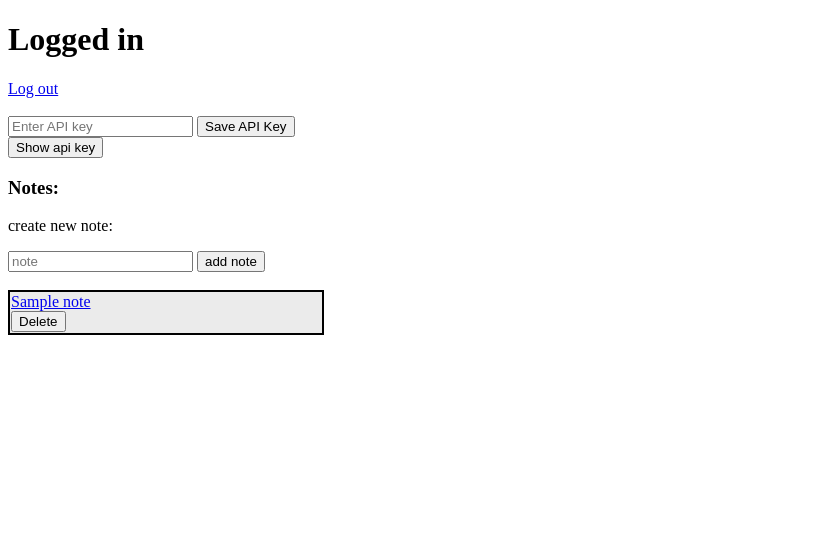
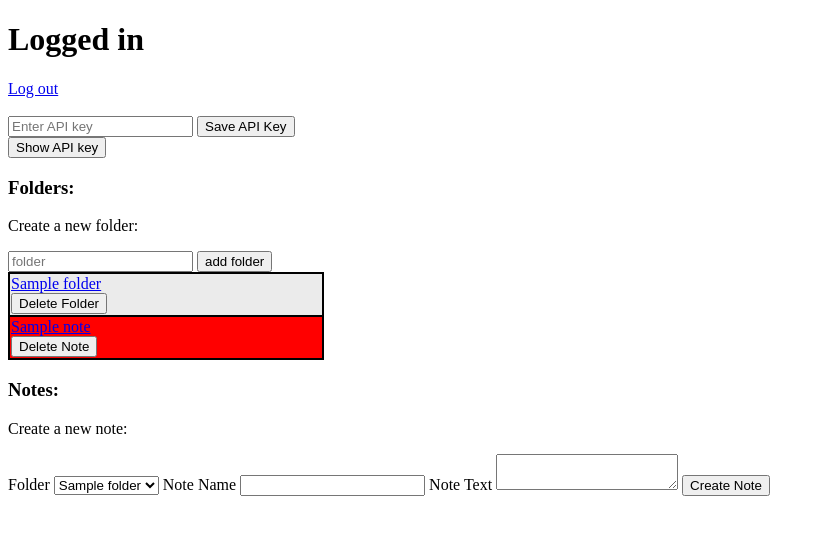
Before and after one commit to OfficerGreg/meta-plate, a Flask app: page /dashboard in a window 1280 px wide. Shown: the top 535 px of the page, without its empty margins (0-825 px from the left). Run offline with Flask 3, Linux system fonts and the light colour scheme; a user stored in the database is signed in; tables that the repository leaves empty hold one stand-in row (values such as "Sample post").

Commit message:
added folders

```diff
--- a/requirements.txt
+++ b/requirements.txt
@@ -5,6 +5,7 @@ Flask-Bcrypt==1.0.1
 Flask-Login==0.6.2
 Flask-SQLAlchemy==3.0.3
 openai==0.*
+Flask-OAuthlib==0.9.*
 
 pyttsx3==2.90
 SpeechRecognition==3.10.0
--- a/src/app.py
+++ b/src/app.py
@@ -3,11 +3,11 @@ from flask_login import login_user, LoginManager, login_required, logout_user, c
 from wtforms.validators import InputRequired, Length, ValidationError
 from flask_bcrypt import Bcrypt
 
-from models import db, User, Note
+from models import db, User, Note, Folder
 from register import RegisterForm
 from login import LoginForm
 from notes import NotesForm
-
+from folder import FolderForm
 
 template_dir = "../templates/"
 static_dir = "../static/"
@@ -16,10 +16,7 @@ app = Flask(__name__, template_folder=template_dir, static_folder=static_dir)
 
 bcrypt = Bcrypt(app)
 
-
 app.config["SQLALCHEMY_DATABASE_URI"] = "sqlite:///database.db"
-# move database.db to root if upper cocmmand not working
-#app.config["SQLALCHEMY_DATABASE_URI"] = "sqlite:///database.db"
 app.config["SECRET_KEY"] = "secret_key"
 
 login_manager = LoginManager()
@@ -38,8 +35,8 @@ db.init_app(app)
 with app.app_context():
     db.create_all()
 
+
 # Routes
-
 
 @app.route("/")
 def home():
@@ -62,24 +59,30 @@ def login():
     return render_template("login.html", form=form)
 
 
+
 @app.route("/dashboard", methods=["GET", "POST"])
 @login_required
 def dashboard():
     user = current_user
 
+    folder_form = FolderForm()
+    if folder_form.validate_on_submit():
+        user.add_folder(folder_form.folder.data)
+        return redirect(url_for("dashboard"))
+
+    folders = user.folders
 
     notes_form = NotesForm()
+    notes_form.folder_id.choices = [(folder.id, folder.name) for folder in folders]
     if notes_form.validate_on_submit():
-        # Add a new note
-        user.add_note(notes_form.note.data, "")
-
+        folder_id = notes_form.folder_id.data
+        note_name = notes_form.note_name.data
+        note_text = notes_form.note_text.data
+        user.add_note_to_folder(folder_id, note_name, note_text)
         return redirect(url_for("dashboard"))
-        #note = Note(name=notes_form.note.data, text="", user_id=current_user.id)
-        # db.session.add(note)
-        # db.session.commit()
 
     notes = user.get_notes()
-    return render_template("dashboard.html", notes_form=notes_form, notes=notes)
+    return render_template("dashboard.html", user=user, folder_form=folder_form, notes_form=notes_form, notes=notes)
 
 
 @app.route("/note/<note_id>", methods=["GET", "POST"])
@@ -87,7 +90,7 @@ def dashboard():
 def note(note_id):
     note = Note.query.get(note_id)
 
-    # Anti hacker security
+    # Anti-hacker security
     if note.user_id != current_user.id:
         return render_template("unauthorized.html")
 
@@ -96,7 +99,7 @@ def note(note_id):
         note_content = request.form.get("note_content")
         note.text = note_content
         db.session.commit()
-        return redirect(url_for('note', note_id=note_id))
+        return redirect(url_for("note", note_id=note_id))
 
     return render_template("note.html", note=note)
 
@@ -134,18 +137,37 @@ def delete_note():
     if note.user_id != current_user.id:
         return render_template("unauthorized.html")
 
+    if note.folder:
+        # Delete note from folder
+        note.folder.notes.remove(note)
+
     db.session.delete(note)
     db.session.commit()
 
     flash("Note deleted successfully", "success")
     return redirect(url_for("dashboard"))
 
+@app.route("/delete_folder", methods=["POST"])
+@login_required
+def delete_folder():
+    folder_id = request.form.get("folder_id")
+    folder = Folder.query.get(folder_id)
+
+    # Anti-hacker security
+    if folder.user_id != current_user.id:
+        return render_template("unauthorized.html")
+
+    # Delete all notes within the folder
+    for note in folder.notes:
+        db.session.delete(note)
+
+    db.session.delete(folder)
+    db.session.commit()
+
+    flash("Folder and its notes deleted successfully", "success")
+    return redirect(url_for("dashboard"))
 
 
-#Error handling
-@app.errorhandler(404)
-def page_not_found(error):
-    return render_template('404.html'), 404
 
 if __name__ == "__main__":
     app.run(debug=True)
--- /dev/null
+++ b/src/folder.py
@@ -0,0 +1,9 @@
+from flask_wtf import FlaskForm
+from wtforms import StringField, SubmitField
+from wtforms.validators import InputRequired, Length
+
+
+class FolderForm(FlaskForm):
+   folder = StringField(validators=[InputRequired(),
+      Length(min=4, max=30)], render_kw={"placeholder": "folder"})
+   submit = SubmitField("add folder")
--- a/src/models.py
+++ b/src/models.py
@@ -7,44 +7,79 @@ db = SQLAlchemy()
 
 # User Table Model for DB
 class User(db.Model, UserMixin):
-   id = db.Column(db.Integer, primary_key=True)
-   username = db.Column(db.String(30), nullable=False, unique=True)
-   email    = db.Column(db.String(50), nullable=False, unique=True)
-   password = db.Column(db.String(100), nullable=False)
-   notes    = db.relationship("Note", backref="user", lazy=True)
+    id = db.Column(db.Integer, primary_key=True)
+    username = db.Column(db.String(30), nullable=False, unique=True)
+    email = db.Column(db.String(50), nullable=False, unique=True)
+    password = db.Column(db.String(100), nullable=False)
+    folders = db.relationship("Folder", backref="user", lazy=True)
+
+    def get_notes(self):
+        notes = []
+        for folder in self.folders:
+            notes.extend(folder.notes)
+        return notes
+
+    def get_note_by_id(self, note_id):
+        for folder in self.folders:
+            for note in folder.notes:
+                if note.id == note_id:
+                    return note
+        return None
+
+    def add_note_to_folder(self, folder_id, note_name, note_text):
+        folder = self.get_folder_by_id(folder_id)
+        if folder:
+            note = Note(name=note_name, text=note_text, folder=folder, user=self)
+            db.session.add(note)
+            db.session.commit()
+
+    def delete_note_by_id(self, note_id):
+        note = self.get_note_by_id(note_id)
+        if note:
+            db.session.delete(note)
+            db.session.commit()
+
+    def set_note_text(self, note_id, note_text):
+        note = self.get_note_by_id(note_id)
+        if note:
+            note.text = note_text
+            db.session.commit()
+
+    def get_folder_by_id(self, folder_id):
+        for folder in self.folders:
+            if folder.id == folder_id:
+                return folder
+        return None
+
+    def add_folder(self, folder_name):
+        folder = Folder(name=folder_name, user=self)
+        db.session.add(folder)
+        db.session.commit()
+
+    def add_note_to_folder(self, folder_id, note_name, note_text):
+        folder = Folder.query.get(folder_id)
+        if folder and folder.user_id == self.id:
+            note = Note(name=note_name, text=note_text, folder_id=folder_id, user_id=self.id)
+            db.session.add(note)
+            db.session.commit()
+
+    def delete_folder_by_id(self, folder_id):
+        folder = self.get_folder_by_id(folder_id)
+        if folder:
+            db.session.delete(folder)
+            db.session.commit()
 
 
-   def get_notes(self):
-      return self.notes
-
-   def add_note(self, note_name, note_text):
-      # Check if the note name is unique
-      if not any(note.name == note_name for note in self.notes):
-         note = Note(name=note_name, text=note_text, user=self)
-         db.session.add(note)
-         db.session.commit()
-
-   def delete_note_by_name(self, note_name):
-      note = next((note for note in self.notes if note.name == note_name), None)
-      if note:
-         db.session.delete(note)
-         db.session.commit()
+class Folder(db.Model):
+    id = db.Column(db.Integer, primary_key=True)
+    name = db.Column(db.String(30), nullable=False, unique=True)
+    user_id = db.Column(db.Integer, db.ForeignKey("user.id"), nullable=False)
+    notes = db.relationship("Note", backref="folder", lazy=True)
 
 
-   def add_text(self, note_name, note_text):
-      note = next((note for note in self.notes if note.name == note_name), None)
-      if note:
-         note.text = note_text
-         db.session.commit()
-
-# Note Table Model for DB
 class Note(db.Model):
-   #id = db.Column(db.Integer, primary_key=True)
-   #id = db.Column(db.String(36), primary_key=True, default=str(uuid.uuid4()))
-   id = db.Column(db.String(36), primary_key=True, default=lambda: str(uuid.uuid4()))
-
-
-   #id = db.Column(db.String(36), primary_key=True, default=uuid.uuid4)
-   name = db.Column(db.String(30), nullable=False)
-   text = db.Column(db.String)
-   user_id = db.Column(db.Integer, db.ForeignKey("user.id"), nullable=False)
+    id = db.Column(db.String(36), primary_key=True, default=lambda: str(uuid.uuid4()))
+    name = db.Column(db.String(30), nullable=False)
+    text = db.Column(db.String)
+    folder_id = db.Column(db.Integer, db.ForeignKey("folder.id"), nullable=False)
+    user_id = db.Column(db.Integer, db.ForeignKey("user.id"), nullable=False)
--- a/src/notes.py
+++ b/src/notes.py
@@ -1,9 +1,9 @@
+from wtforms import StringField, TextAreaField, SelectField, SubmitField
+from wtforms.validators import InputRequired, Length
 from flask_wtf import FlaskForm
-from wtforms import StringField, SubmitField
-from wtforms.validators import InputRequired, Length
-
 
 class NotesForm(FlaskForm):
-   note = StringField(validators=[InputRequired(),
-      Length(min=4, max=30)], render_kw={"placeholder": "note"})
-   submit = SubmitField("add note")
+    folder_id = SelectField("Folder", coerce=int, validators=[InputRequired()])
+    note_name = StringField("Note Name", validators=[InputRequired(), Length(max=50)])
+    note_text = TextAreaField("Note Text", validators=[InputRequired()])
+    submit = SubmitField("Create Note")
--- a/templates/dashboard.html
+++ b/templates/dashboard.html
@@ -18,12 +18,11 @@
             }
         }
     </script>
-
 </head>
 
 <body>
     <h1>Logged in</h1>
-    <a href="{{url_for('logout')}}">Log out</a>
+    <a href="{{ url_for('logout') }}">Log out</a>
 
     <br>
     <br>
@@ -31,40 +30,53 @@
     <input type="text" id="api_key_input" placeholder="Enter API key">
     <button id="saveBtn">Save API Key</button>
     <br>
-    <button onclick="toggleKey()" id="show_api_key">Show api key</button>
+    <button onclick="toggleKey()" id="show_api_key">Show API key</button>
     <div id="api_key_div" style="display: none;">
         <p style="font-weight: 1000;">API KEY:</p>
         <p id="api_key_paragraph"></p>
     </div>
 
-
-    <h3>Notes: </h3>
-    <p>create new note: </p>
+    <h3>Folders:</h3>
+    <p>Create a new folder:</p>
     <form method="POST" action="">
-        {{ notes_form.hidden_tag() }}
-        {{ notes_form.note }}
-        {{ notes_form.submit }}
+        {{ folder_form.hidden_tag() }}
+        {{ folder_form.folder }}
+        {{ folder_form.submit }}
     </form>
-    <br>
-    {% for note in notes %}
+    {% for folder in user.folders %}
     <table style="width: 25%; background-color: rgb(0, 0, 0);">
         <tr style="background-color: rgb(235, 235, 235);">
+            <td>
+                <a href="{{ url_for('note', note_id=folder.id) }}">{{ folder.name }}</a>
+                <form method="POST" action="{{ url_for('delete_folder', folder_id=folder.id) }}">
+                    <input type="hidden" name="folder_id" value="{{ folder.id }}">
+                    <button type="submit">Delete Folder</button>
+                </form>
+            </td>
+        </tr>
+        {% for note in folder.notes %}
+        <tr style="background-color: rgb(255, 0, 0);">
             <td>
                 <a href="{{ url_for('note', note_id=note.id) }}">{{ note.name }}</a>
                 <form method="POST" action="{{ url_for('delete_note', note_id=note.id) }}">
                     <input type="hidden" name="note_id" value="{{ note.id }}">
-                    <button type="submit">Delete</button>
+                    <button type="submit">Delete Note</button>
                 </form>
             </td>
         </tr>
+        {% endfor %}
     </table>
-{% endfor %}
+    {% endfor %}
 
-
-
-
-
-
+    <h3>Notes:</h3>
+    <p>Create a new note:</p>
+    <form method="POST" action="">
+        {{ notes_form.hidden_tag() }}
+        {{ notes_form.folder_id.label }} {{ notes_form.folder_id }}
+        {{ notes_form.note_name.label }} {{ notes_form.note_name }}
+        {{ notes_form.note_text.label }} {{ notes_form.note_text }}
+        {{ notes_form.submit }}
+    </form>
 </body>
 
 </html>
```
